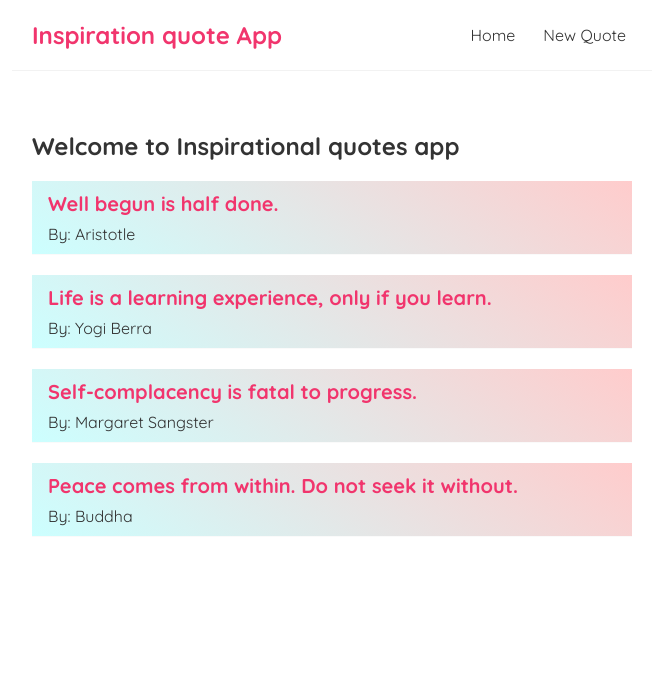
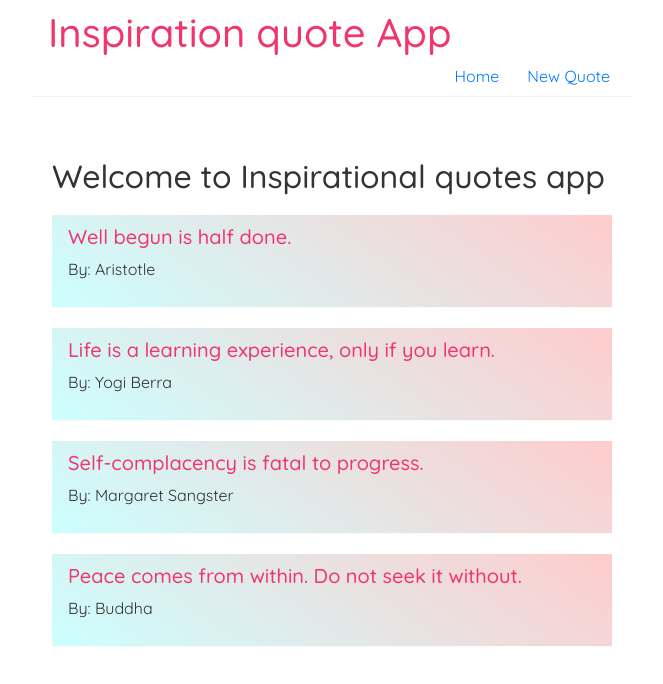
Before and after one commit to krishna-thapa/quote-react-web-app, a React (Create React App) app: page /create in a window 1280 px wide. Shown: the top 684 px of the page, without its empty margins (308-971 px from the left). Built offline with nearby package versions, Linux system fonts and the light colour scheme; data requests are answered from the project's data file.

Commit message:
Bootstrap is added with loading spinner

```diff
--- a/package.json
+++ b/package.json
@@ -6,7 +6,9 @@
     "@testing-library/jest-dom": "^5.11.9",
     "@testing-library/react": "^11.2.5",
     "@testing-library/user-event": "^12.7.3",
+    "bootstrap": "^4.6.0",
     "react": "^17.0.1",
+    "react-bootstrap": "^1.5.1",
     "react-dom": "^17.0.1",
     "react-scripts": "4.0.3",
     "web-vitals": "^1.1.0"
--- a/src/components/Home.js
+++ b/src/components/Home.js
@@ -1,4 +1,5 @@
 import { useState, useEffect } from "react";
+import { Spinner, Container } from "react-bootstrap";
 import QuoteList from "./QuoteList";
 
 const Home = () => {
@@ -6,7 +7,8 @@ const Home = () => {
   const [isPending, setIsPending] = useState(true);
 
   useEffect(() => {
-    fetch('http://localhost:8000/quotes')
+    setTimeout(() => {
+      fetch('http://localhost:8000/quotes')
       .then(response => {
         return response.json();
       })
@@ -14,11 +16,19 @@ const Home = () => {
         setQuotes(data);
         setIsPending(false);
       })
+    }, 500); //To show the loading spinner
   }, []);
 
   return (
     <div className="home">
-      {isPending && <div>Loading..</div>}
+      {isPending &&
+        <Container className="d-flex align-items-center justify-content-center"
+          style={{ minHeight: "10vh"}}>
+          <Spinner animation="grow" role="status" variant="info">
+              <span className="sr-only">Loading...</span>
+          </Spinner>
+        </Container>
+        }
       {quotes && <QuoteList quotes = { quotes }
         title = "Welcome to Inspirational quotes app" />}
     </div>
--- a/src/index.js
+++ b/src/index.js
@@ -3,6 +3,7 @@ import ReactDOM from 'react-dom';
 import './index.css';
 import App from './App';
 import reportWebVitals from './reportWebVitals';
+import 'bootstrap/dist/css/bootstrap.min.css';
 
 ReactDOM.render(
   <React.StrictMode>
```
Also changed, not shown: 1 other file (tests, documents, lock files or other folders).
